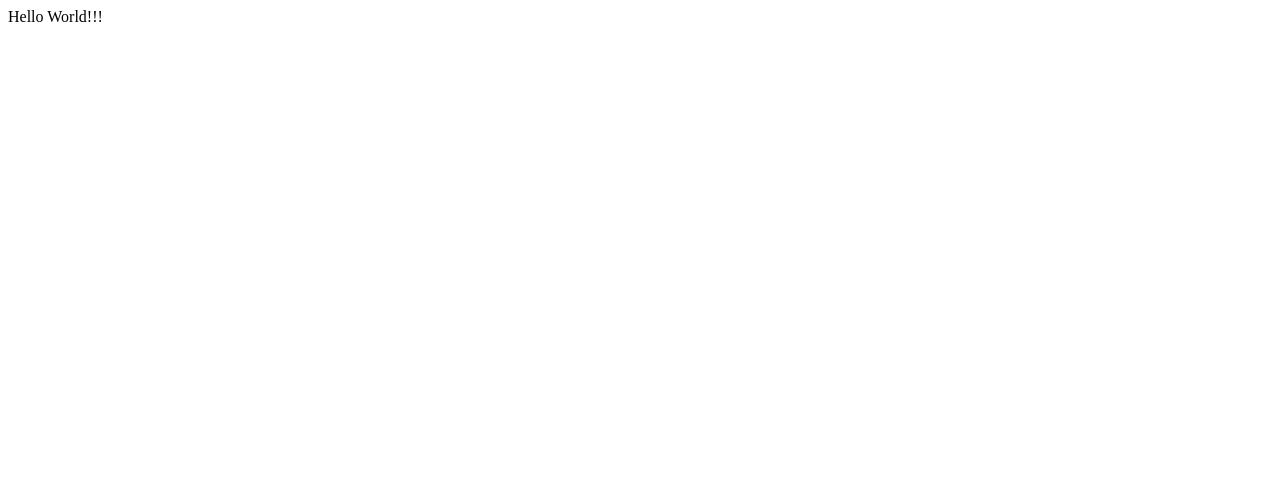
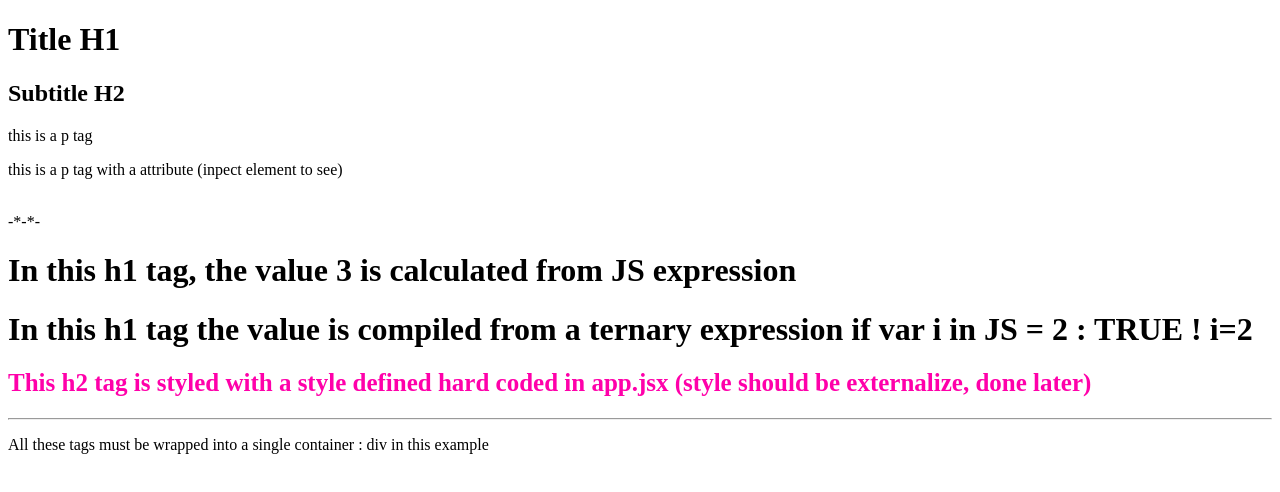
Before and after one commit to meitneshi/ReactTutorial, a React app: page / in a window 1280 px wide. Shown: the top 492 px of the page. Built offline with nearby package versions, Linux system fonts and the light colour scheme.

Commit message:
STEP 2 : JSX components basics for tags, attributes and inline style

```diff
--- a/App.jsx
+++ b/App.jsx
@@ -2,9 +2,28 @@ import React from 'react';
 
 class App extends React.Component {
    render() {
+
+      var i = 2;
+      var myStyle = {
+        fontSize: 25,
+        color: '#ff00aa'
+      }
+
       return (
          <div>
-            Hello World!!!
+            <h1>Title H1</h1>
+            <h2>Subtitle H2</h2>
+            <p>this is a p tag</p>
+            <p data-myattribute = "somevalue">this is a p tag with a attribute (inpect element to see)</p>
+            <br/>
+            -*-*-
+            <br/>
+            <h1> In this h1 tag, the value {1+2} is calculated from JS expression</h1>
+            <h1> In this h1 tag the value is compiled from a ternary expression if var i in JS = 2 : {i == 2 ? 'TRUE ! i=2' : 'FALSE !'} </h1>
+            <h2 style = {myStyle}> This h2 tag is styled with a style defined hard coded in app.jsx (style should be externalize, done later)</h2>
+
+            <hr/>
+            <p> All these tags must be wrapped into a single container : div in this example </p>
          </div>
       );
    }
```
